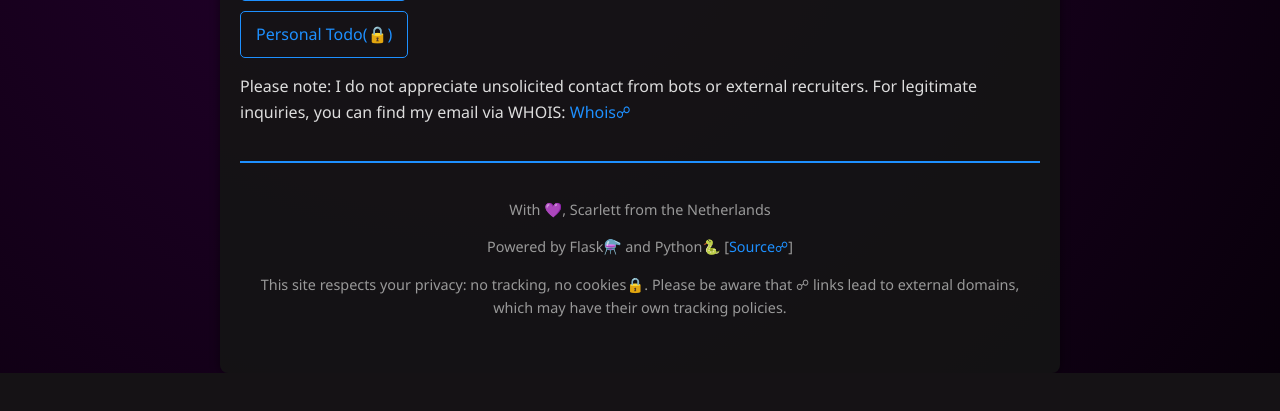
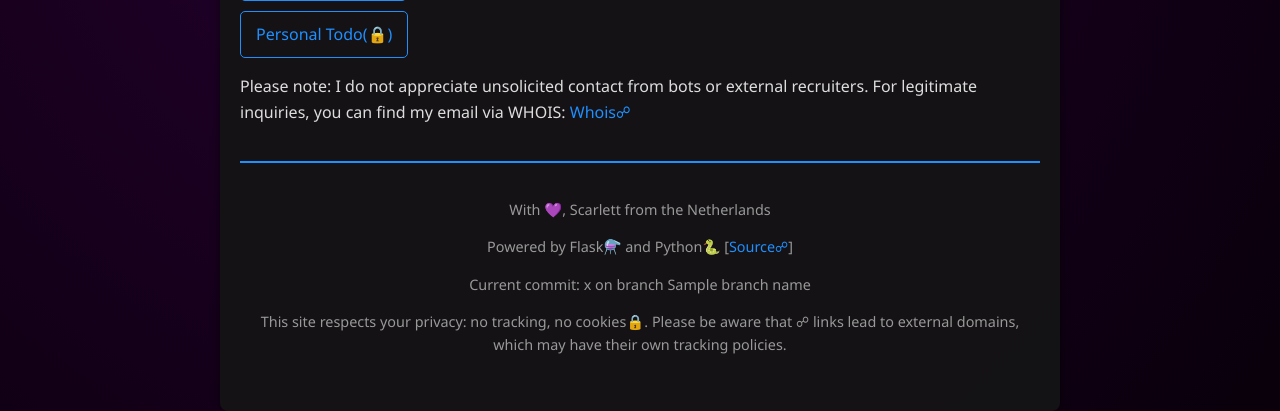
Before and after one commit to ScarlettSamantha/scarlettbytes, a Flask app: template app/templates/home.j2 in a window 1280 px wide. Shown: the part 511-922 px from the top of the page. Before the commit the page ends 884 px from the top, so only its background shows below. Run offline with Flask 3, Linux system fonts and the light colour scheme; the template is opened without the code that fills it: most values are stand-ins (such as "Sample title", 1, 10 or a date in 2020).

Commit message:
:sparkles: add git info to footer

```diff
--- a/app/app.py
+++ b/app/app.py
@@ -7,6 +7,7 @@ from pymemcache.client import base
 from typing import Optional, Dict, Any
 from werkzeug import Response as WerkzeugResponse
 from datetime import datetime, timedelta
+from git import Repo, GitCommandError
 
 # Suppress the specific warning about in-memory storage for Flask-Limiter
 warnings.filterwarnings(
@@ -33,6 +34,21 @@ _key_cache_time: datetime | None = None
 
 CACHE_TIMEOUT: int = 300  # Cache timeout in seconds
 git_cache: Dict[Any, Any] = {}
+
+
+def get_git_info() -> Dict[str, str]:
+    """
+    Get the short hash and branch name of the current checked-out commit.
+
+    :return: Dictionary containing the short hash and branch name
+    """
+    try:
+        repo = Repo(search_parent_directories=True)
+        commit_hash = repo.git.rev_parse(repo.head.commit.hexsha, short=True)
+        branch_name = repo.active_branch.name
+        return {"commit_hash": commit_hash, "branch_name": branch_name}
+    except GitCommandError:
+        return {"commit_hash": "unknown", "branch_name": "unknown"}
 
 
 def fetch_latest_package_zip(
@@ -174,5 +190,11 @@ def cv() -> Response:
 @app.route(rule="/<path:path>")
 @limiter.limit("10 per minute")
 def catch_all(path: str) -> str:
-    # Render the home page template for any undefined routes
-    return render_template(template_name_or_list="home.j2")
+    # Get the current Git commit hash and branch name
+    git_info = get_git_info()
+    # Render the home page template with the git information
+    return render_template(
+        template_name_or_list="home.j2",
+        commit_hash=git_info["commit_hash"],
+        branch_name=git_info["branch_name"],
+    )
--- a/app/requirements.txt
+++ b/app/requirements.txt
@@ -4,3 +4,4 @@ requests
 flask_limiter
 limits
 pymemcache
+gitpython
--- a/app/templates/home.j2
+++ b/app/templates/home.j2
@@ -131,9 +131,10 @@
             </ul>
             <p>Please note: I do not appreciate unsolicited contact from bots or external recruiters. For legitimate inquiries, you can find my email via WHOIS: <a href="https://www.sidn.nl/whois?q=scarlettbytes.nl" target="_blank">Whois☍</a></p>
         </div>
-        <div class="footer">
+       <div class="footer">
             <p>With 💜, Scarlett from the Netherlands</p>
             <p>Powered by Flask⚗️ and Python🐍 [<a target="_blank" href="https://github.com/ScarlettSamantha/scarlettbytes">Source☍</a>]</p>
+            <p>Current commit: {{ commit_hash }} on branch {{ branch_name }}</p>
             <p>This site respects your privacy: no tracking, no cookies🔒. Please be aware that ☍ links lead to external domains, which may have their own tracking policies.</p>
         </div>
     </div>
```
